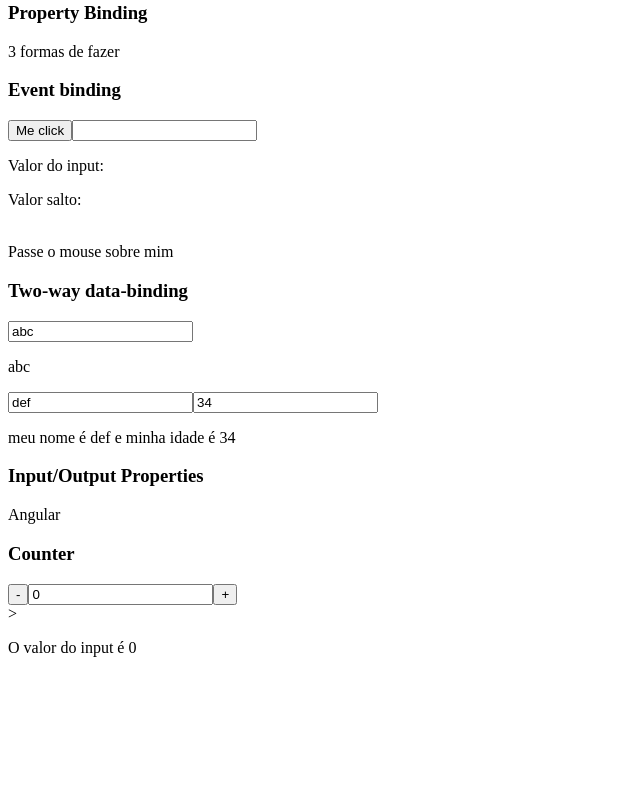
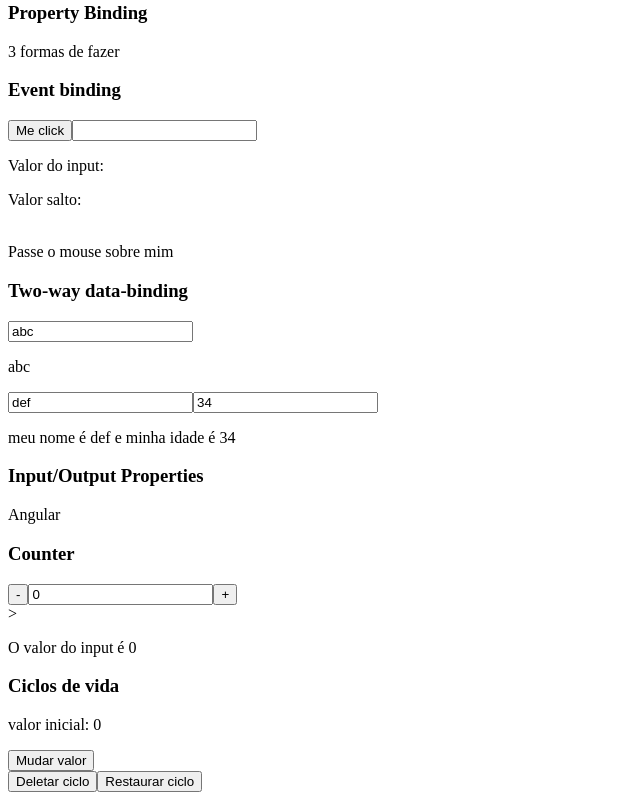
Before and after one commit to ThamyrisCabralArraes/iniciando-angular, an Angular app: page / in a window 1280 px wide. Shown: the part 573-1373 px from the top of the page, without its empty margins (0-640 px from the left). Before the commit the page ends 1246 px from the top, so only its background shows below. Built offline with nearby package versions, Linux system fonts and the light colour scheme.

Commit message:
feat: acicionado estado e botoes para ver o ciclo de vida funcionando

```diff
--- a/src/app/app.component.html
+++ b/src/app/app.component.html
@@ -9,3 +9,15 @@
 <router-outlet></router-outlet>
 
 <app-data-binding></app-data-binding>
+
+<div>
+  <h3>Ciclos de vida</h3>
+  <app-ciclo-de-vida
+    [valorInicial]="valorInicial"
+    *ngIf="!deletarCiclo"
+  ></app-ciclo-de-vida>
+  <button (click)="mudarValor()">Mudar valor</button>
+  <br />
+  <button (click)="deletar()">Deletar ciclo</button>
+  <button (click)="restaurar()">Restaurar ciclo</button>
+</div>
--- a/src/app/app.component.ts
+++ b/src/app/app.component.ts
@@ -3,8 +3,23 @@ import { Component } from '@angular/core';
 @Component({
   selector: 'app-root',
   templateUrl: './app.component.html',
-  styleUrls: ['./app.component.css']
+  styleUrls: ['./app.component.css'],
 })
 export class AppComponent {
   title = 'estudando-angular';
+  valorInicial = 0;
+
+  deletarCiclo = false;
+
+  mudarValor() {
+    this.valorInicial += 1;
+  }
+
+  deletar() {
+    this.deletarCiclo = true;
+  }
+
+  restaurar() {
+    this.deletarCiclo = false;
+  }
 }
--- a/src/app/app.module.ts
+++ b/src/app/app.module.ts
@@ -10,6 +10,7 @@ import { DataBindingComponent } from './data-binding/data-binding.component';
 import { FormsModule } from '@angular/forms';
 import { InputPropertyComponent } from './input-property/input-property.component';
 import { CounterOutputComponent } from './counter-output/counter-output.component';
+import { CicloDeVidaComponent } from './ciclo-de-vida/ciclo-de-vida.component';
 
 @NgModule({
   declarations: [
@@ -19,6 +20,7 @@ import { CounterOutputComponent } from './counter-output/counter-output.componen
     DataBindingComponent,
     InputPropertyComponent,
     CounterOutputComponent,
+    CicloDeVidaComponent,
   ],
   imports: [BrowserModule, AppRoutingModule, CursosModule, FormsModule],
   providers: [],
--- /dev/null
+++ b/src/app/ciclo-de-vida/ciclo-de-vida.component.html
@@ -0,0 +1 @@
+<p>valor inicial: {{ valorInicial }}</p>
--- /dev/null
+++ b/src/app/ciclo-de-vida/ciclo-de-vida.component.ts
@@ -0,0 +1,58 @@
+import {
+  AfterViewChecked,
+  AfterViewInit,
+  Component,
+  DoCheck,
+  Input,
+  OnChanges,
+  OnDestroy,
+  OnInit,
+} from '@angular/core';
+
+@Component({
+  selector: 'app-ciclo-de-vida',
+  templateUrl: './ciclo-de-vida.component.html',
+  styleUrls: ['./ciclo-de-vida.component.css'],
+})
+export class CicloDeVidaComponent
+  implements
+    OnInit,
+    OnChanges,
+    DoCheck,
+    AfterViewInit,
+    AfterViewChecked,
+    OnDestroy
+{
+  @Input() valorInicial = 10;
+
+  constructor() {
+    console.log(this.constructor);
+  }
+
+  ngOnChanges() {
+    console.log('ngOnChanges');
+
+    //se tiver Input prop é melhor usar OnChanges
+  }
+
+  ngDoCheck() {
+    console.log('ngDoCheck');
+  }
+
+  ngAfterViewInit() {
+    console.log('ngAfterViewInit');
+  }
+
+  ngAfterViewChecked() {
+    console.log('ngAfterViewChecked');
+  }
+
+  ngOnDestroy() {
+    console.log('ngOnDestroy');
+  }
+
+  private log(hook: string) {
+    console.log(hook);
+  }
+  ngOnInit() {}
+}
```
Also changed, not shown: src/app/ciclo-de-vida/ciclo-de-vida.component.css (added), 1 other file (tests, documents, lock files or other folders).
